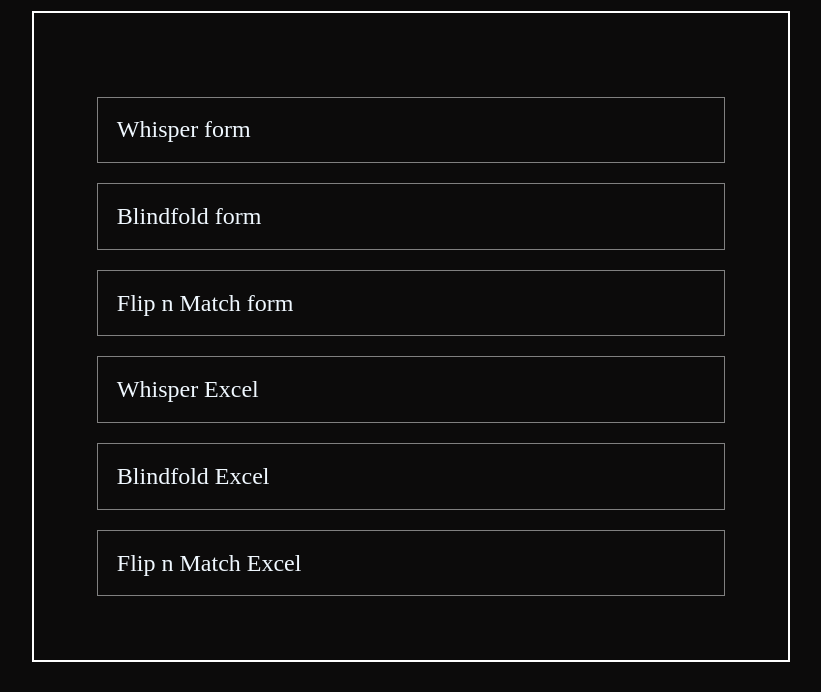
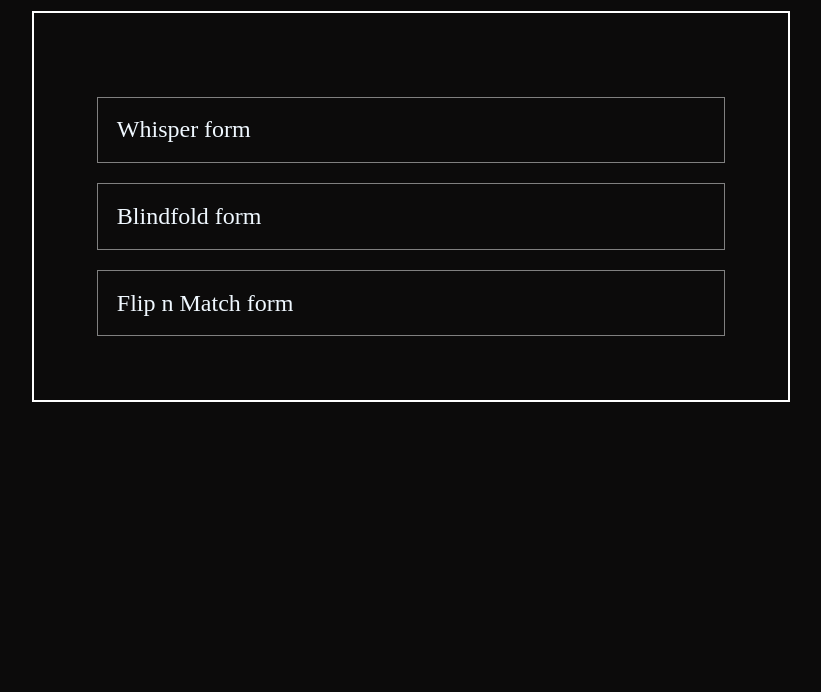
Before and after one commit to Aryan-Kohli/UtkarshEvents, a plain HTML site: page index.html in a window 1280 px wide. Shown: the part 108-800 px from the top of the page, without its empty margins (229-1050 px from the left). Drawn offline with Linux system fonts and the light colour scheme.

Commit message:
Update index.html

```diff
--- a/index.html
+++ b/index.html
@@ -54,7 +54,7 @@
         <a target="_blank"
             href="https://docs.google.com/forms/d/e/1FAIpQLSdGEW5XmU8MpIVHYr7wW2cAiQTGbwL1_QTlaLBCe451Zo39Ug/viewform"
             class="links">Flip n Match form</a>
-        <a target="_blank"
+<!--         <a target="_blank"
             href="https://docs.google.com/spreadsheets/d/1tfLq0-RilVMX-ZpuR8mECZl7ZzoaRdCL0cc_fFzBk3Q/edit?resourcekey#gid=611866038"
             class="links">Whisper Excel</a>
         <a target="_blank"
@@ -62,7 +62,7 @@
             class="links">Blindfold Excel</a>
         <a target="_blank"
             href="https://docs.google.com/spreadsheets/d/1n-PtvAWwxeACmJMZfV3VFoHb1HlQsEz2ayjXGjdS-ok/edit?usp=sharing"
-            class="links">Flip n Match Excel</a>
+            class="links">Flip n Match Excel</a> -->
     </div>
 </body>
 
```
